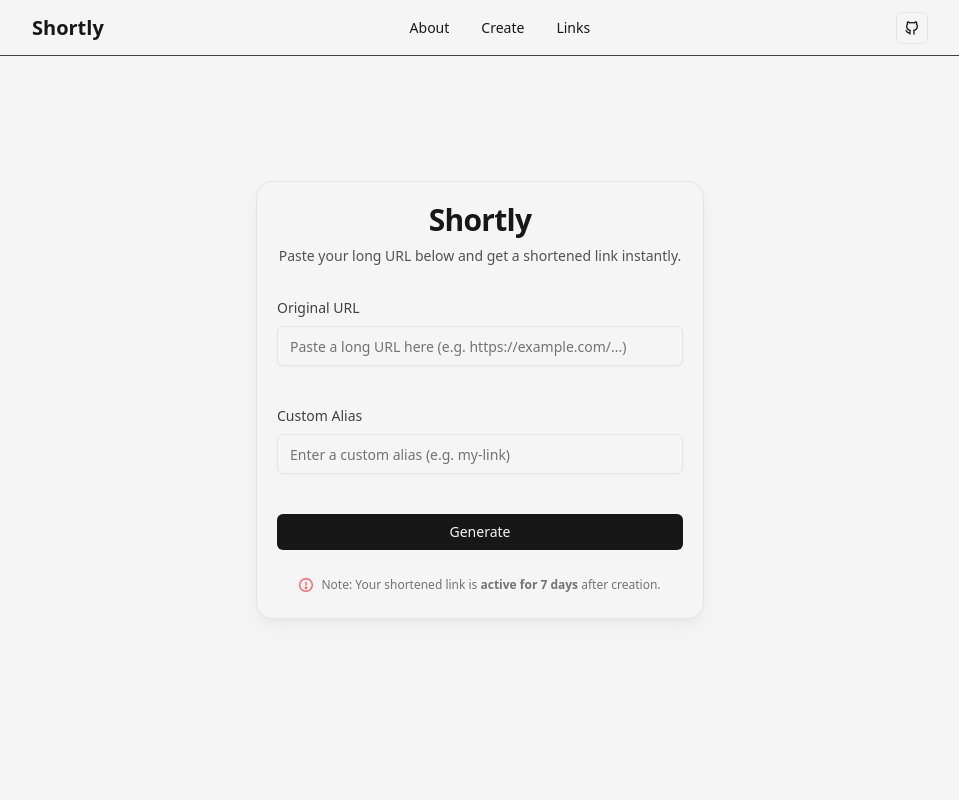
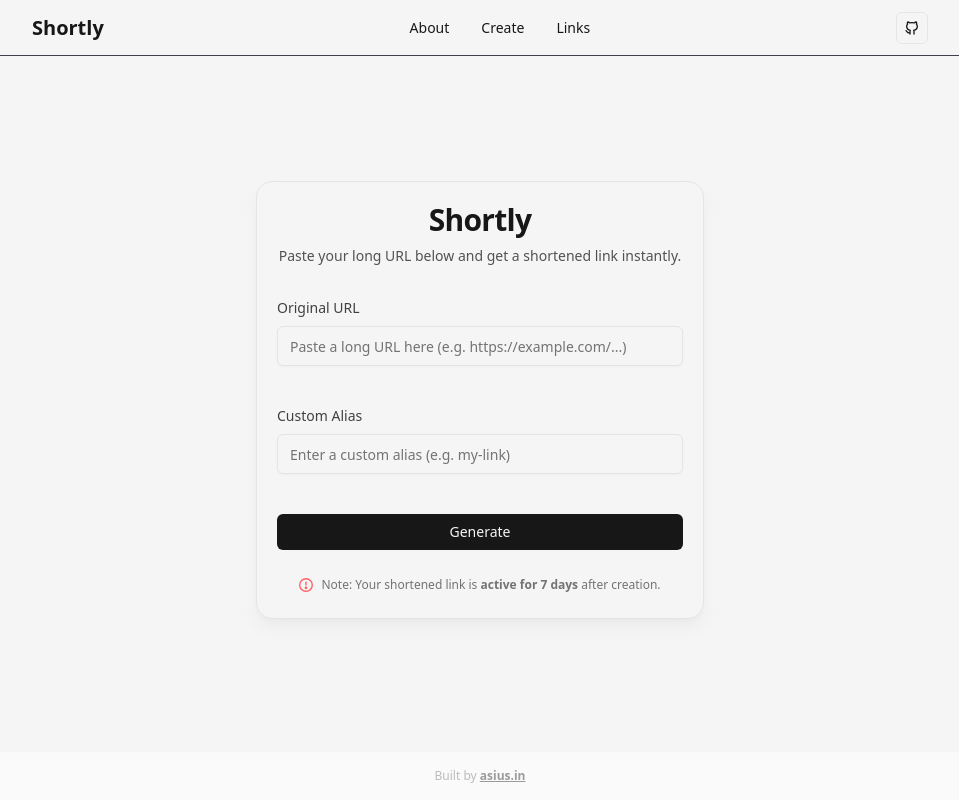
Before and after one commit to asius09/shortly, a Next.js app: page / in a window 1280 px wide. Shown: the whole page, without its empty margins (160-1119 px from the left). Built offline with nearby package versions, Linux system fonts and the light colour scheme.

Commit message:
style: added Footer

```diff
--- a/src/app/page.tsx
+++ b/src/app/page.tsx
@@ -1,5 +1,6 @@
 "use client";
 import { CopyUrlDialog } from "@/components/CopyUrlDialog";
+import { Footer } from "@/components/Footer";
 import { Form } from "@/components/Form";
 import { Header } from "@/components/Header";
 import { Card } from "@/components/ui/Card";
@@ -23,6 +24,7 @@ export default function Home() {
       <Card>
         <Form />
       </Card>
+      <Footer />
     </main>
   );
 }
--- /dev/null
+++ b/src/components/Footer.tsx
@@ -0,0 +1,19 @@
+import Link from "next/link";
+
+export function Footer() {
+  return (
+    <footer className="fixed right-0 bottom-0 left-0 w-full bg-neutral-50 py-4 text-center text-xs text-neutral-400 dark:bg-neutral-950">
+      <span className="opacity-70">
+        Built by{" "}
+        <Link
+          href="https://asius.in"
+          className="font-semibold text-neutral-500 underline transition-colors hover:text-neutral-700 dark:text-neutral-300 dark:hover:text-neutral-50"
+          target="_blank"
+          rel="noopener noreferrer"
+        >
+          asius.in
+        </Link>
+      </span>
+    </footer>
+  );
+}
```
